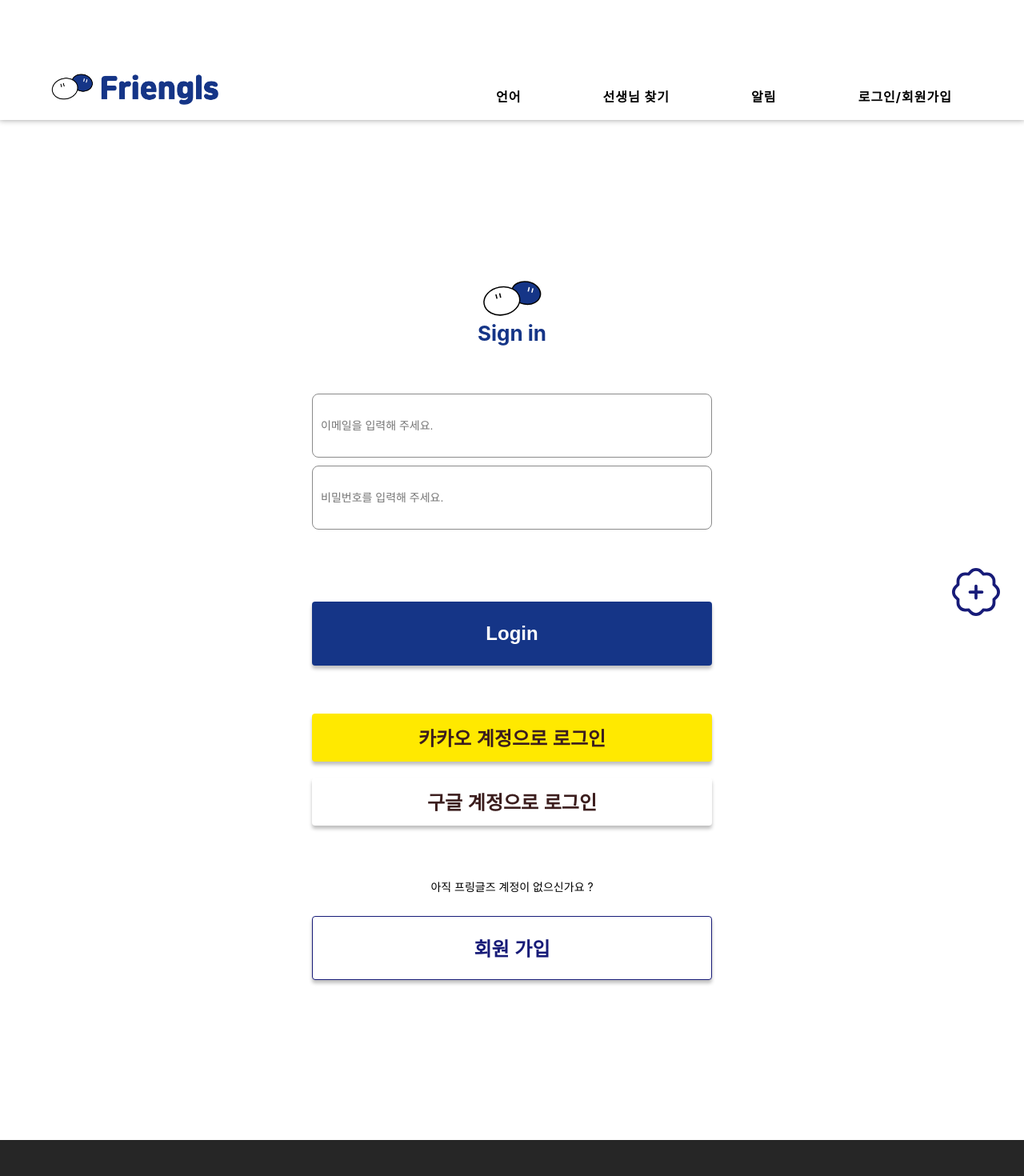
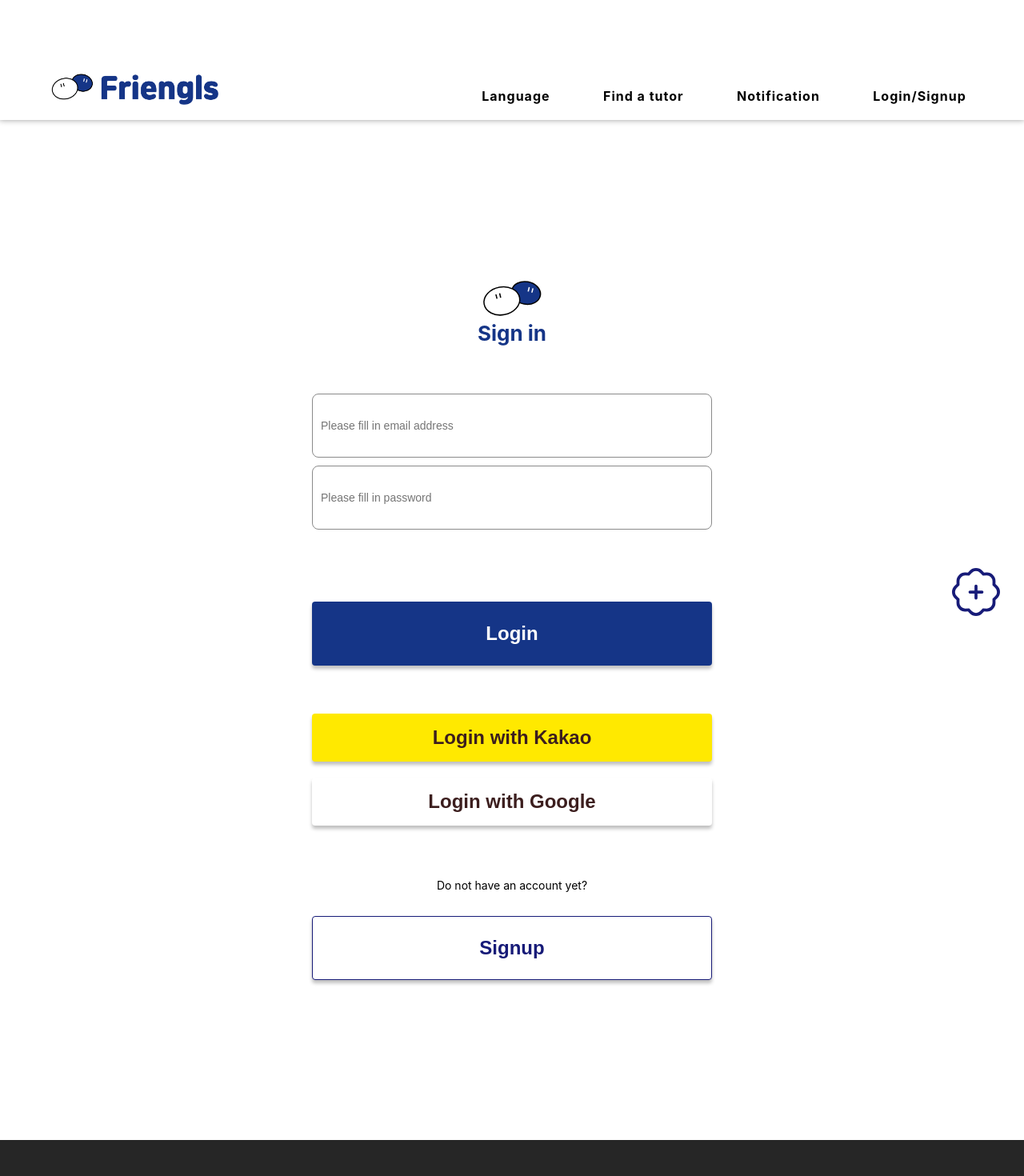
Before and after one commit to jiaegong/Friengls, a React (Create React App) app: page /login in a window 1280 px wide. Shown: the top 1470 px of the page at 80% size. Built offline with nearby package versions, Linux system fonts and the light colour scheme.

Commit message:
Add: 다국어 처리

```diff
--- a/src/components/Header.js
+++ b/src/components/Header.js
@@ -23,6 +23,7 @@ const Header = () => {
   const [langOpen, setLangOpen] = useState(false);
 
   // 다국어 처리
+  const { t } = useTranslation();
   const { i18n } = useTranslation();
   const changeLanguageEn = () => i18n.changeLanguage('en');
   const changeLanguageKo = () => i18n.changeLanguage('ko');
@@ -77,7 +78,7 @@ const Header = () => {
               setLangOpen(!langOpen);
             }}
           >
-            언어
+            {t('language')}
           </li>
           {langOpen && (
             <SelectLang>
@@ -98,7 +99,7 @@ const Header = () => {
               history.push('/search');
             }}
           >
-            선생님 찾기
+            {t('find a tutor')}
           </li>
           {token ? (
             <>
@@ -107,7 +108,7 @@ const Header = () => {
                   handleNotiModal();
                 }}
               >
-                알림
+                {t('notification')}
               </li>
               <li
                 onClick={() => {
@@ -116,26 +117,26 @@ const Header = () => {
                   );
                 }}
               >
-                마이페이지
+                {t('my page')}
               </li>
-              <li onClick={logout}>로그아웃</li>
+              <li onClick={logout}>{t('logout')}</li>
             </>
           ) : (
             <>
               <li
                 onClick={() => {
-                  alert('로그인후 사용가능합니다~!');
+                  alert('로그인 후 사용 가능합니다!');
                   history.push('/login');
                 }}
               >
-                알림
+                {t('notification')}
               </li>
               <li
                 onClick={() => {
                   history.push('/login');
                 }}
               >
-                로그인/회원가입
+                {t('login/signup')}
               </li>
             </>
           )}
@@ -161,7 +162,7 @@ const SelectLang = styled.div`
   box-shadow: 0px 2px 12px 0px #00000040;
   position: absolute;
   top: 55px;
-  left: 35px;
+  left: 45px;
   background-color: #f9f9f9;
   display: flex;
   flex-direction: column;
--- a/src/pages/Login.js
+++ b/src/pages/Login.js
@@ -6,9 +6,11 @@ import { actionCreators as userActions } from '../redux/modules/user';
 import { emailForm, pwdForm } from '../shared/common';
 import { Logo } from '../image/';
 import { InputBox, Inputs, Buttons } from '../elements';
+import { useTranslation } from 'react-i18next';
 // import MySwal from '../components/MySwal';
 
 const Login = (props) => {
+  const { t } = useTranslation();
   const dispatch = useDispatch();
   //userEmail 입력값 저장
   const [userEmail, setUserEmail] = useState('');
@@ -59,7 +61,7 @@ const Login = (props) => {
       {/* 이메일 인풋 */}
       <InputBox>
         <Inputs
-          placeholder="이메일을 입력해 주세요."
+          placeholder={t('please fill in email address')}
           type="text"
           name="userEmail"
           value={userEmail}
@@ -71,7 +73,7 @@ const Login = (props) => {
         {/* input 사이즈 기본적으로 width : 340px, height: 54px 맞춰주세요~*/}
         {/* input font-size: 14px, 로그인 버튼이나 일반적인 font는 16px로 맞춰주세요~ */}
         <Inputs
-          placeholder="비밀번호를 입력해 주세요."
+          placeholder={t('please fill in password')}
           type="text"
           name="pwd"
           value={pwd}
@@ -86,14 +88,14 @@ const Login = (props) => {
         }}
         _onClick={login}
       >
-        Login
+        {t('login')}
       </Buttons>
       {/* 소셜로그인 버튼*/}
       <Buttons
         _onClick={kakaoLogin}
         styles={{ height: '60px', background: '#ffe900', color: '#3c1e1e' }}
       >
-        카카오 계정으로 로그인
+        {t('login with kakao')}
       </Buttons>
       <Buttons
         _onClick={googleLogin}
@@ -104,10 +106,10 @@ const Login = (props) => {
           color: '#3c1e1e',
         }}
       >
-        구글 계정으로 로그인
+        {t('login with google')}
       </Buttons>
       {/* 회원가입 버튼 */}
-      <LoginText>아직 프링글즈 계정이 없으신가요 ?</LoginText>
+      <LoginText>{t('do not have an account yet?')}</LoginText>
       <Buttons
         _onClick={() => history.push('/signup')}
         styles={{
@@ -116,7 +118,7 @@ const Login = (props) => {
           color: '#171b78',
         }}
       >
-        회원 가입
+        {t('signup')}
       </Buttons>
     </Container>
   );
--- a/src/pages/Mypage.js
+++ b/src/pages/Mypage.js
@@ -5,8 +5,10 @@ import { actionCreators as userActions } from '../redux/modules/user';
 import { actionCreators as bookingAction } from '../redux/modules/booking';
 import DetailUser from '../components/DetailUser';
 import BookingItem from '../components/BookingItem';
+import { useTranslation } from 'react-i18next';
 
 const Mypage = (props) => {
+  const { t } = useTranslation();
   const dispatch = useDispatch();
   // 마이페이지에서 불러올 유저 api
   const userApi = props.match.params;
@@ -43,7 +45,7 @@ const Mypage = (props) => {
         {/* 예약 캘린더 */}
         <div className="bookingWrap">
           <p className="bookingTitle">
-            예약 리스트 <span>/ 수업 일정</span>
+            {t('booking list')} <span>/ {t('tutoring schedule')}</span>
           </p>
           <ul className="bookingList">
             {bookingList?.map((item, idx) => {
--- a/src/pages/VideoChat.js
+++ b/src/pages/VideoChat.js
@@ -66,6 +66,8 @@ const VideoChat = (props) => {
             console.log(3, userId, stream, userVideo.current);
             if (userVideo.current) {
               const call = peer.call(userId, stream); // call 요청
+              if (call) {
+                console.log(call);
                 call.on('stream', (userVideoStream) => {
                   console.log(4);
                   userVideo.current.srcObject = userVideoStream; // 상대방이 answer로 보낸 stream 받아오기
@@ -74,6 +76,7 @@ const VideoChat = (props) => {
                   userVideo.current.remove(); // 상대방 나가면 비디오 remove
                 });
                 peers[userId] = call;
+              }
             }
           });
 
--- a/src/shared/language/translation.en.json
+++ b/src/shared/language/translation.en.json
@@ -8,6 +8,8 @@
     "please fill in email address" : "Please fill in email address",
     "please fill in password" : "Please fill in password",
     "login" : "Login",
+    "login with kakao" : "Login with Kakao",
+    "login with google" : "Login with Google",
     "signup" : "Signup",
     "do not have an account yet?" : "Do not have an account yet?",
     "wanna learn korean?": "Wanna learn Korean?",
@@ -19,12 +21,15 @@
     "check out tutor reviews": "Check out tutor reviews",
     "best reviews" : "Best reviews",
     "find the best tutor for you" : "Find the best tutor for you",
-    "tutors who are available now" : "지금 수강 가능한 튜터들이에요",
-    "open comment" : "Open comment",
+    "tutors who are available now" : "Tutors who are available now",
+    "tutor list" : "Tutor list",
     "book a lesson" : "Book a lesson",
     "tutoring schedule" : "Tutoring schedule",
-    "booking a lesson" : "Booking a lesson",
     "start learning and write a review!" : "Start learning and write a review!",
+    "edit my profile" : "Edit my profile",
+    "open comment" : "Open comment",
+    "close comment" : "Close comment",
+    "booking list" : "Booking list",
     "identification" : "Identification",
     "email" : "Email",
     "password" : "Password",
--- a/src/shared/language/translation.ja.json
+++ b/src/shared/language/translation.ja.json
@@ -8,6 +8,8 @@
     "please fill in email address" : "メールアドレスが必要です",
     "please fill in password" : "パスワードが必要です",
     "login" : "ログイン",
+    "login with kakao" : "Kakaoでログイン",
+    "login with google" : "Googleでログイン",
     "signup" : "登録",
     "do not have an account yet?" : "アカウントを持っていませんか。",
     "wanna learn korean?": "韓国語をまなびたいですか。",
@@ -20,11 +22,14 @@
     "best reviews" : "ベストレビュー",
     "find the best tutor for you" : "検索ワードで探してみてください",
     "tutors who are available now" : "今レッスンができるチューターです",
-    "open comment" : "自己紹介開く",
+    "tutor list" : "チューターリスト",
     "book a lesson" : "予約",
     "tutoring schedule" : "レッスンスのケジュール",
-    "booking a lesson" : "レッスン予約",
     "start learning and write a review!" : "レッスンを受けてレビューを書いてみてください！",
+    "edit my profile": "プロフィール修正",
+    "open comment" : "自己紹介開く",
+    "close comment" : "自己紹介閉じる",
+    "booking list" : "予約リスト",
     "identification" : "本人確認",
     "email" : "メールアドレス",
     "password" : "パスワード",
--- a/src/shared/language/translation.ko.json
+++ b/src/shared/language/translation.ko.json
@@ -8,6 +8,8 @@
     "please fill in email address" : "이메일을 입력해 주세요",
     "please fill in password" : "비밀번호를 입력해 주세요",
     "login" : "로그인",
+    "login with kakao" : "카카오 계정으로 로그인",
+    "login with google" : "구글 계정으로 로그인",
     "signup" : "회원가입",
     "do not have an account yet?" : "아직 프랭글즈 계정이 없으신가요?",
     "wanna learn korean?": "한국어를 배우고 싶으신가요?",
@@ -19,12 +21,15 @@
     "check out tutor reviews": "다른 튜티들의 리뷰를 들어 보세요",
     "best reviews" : "수강 추천 리뷰",
     "find the best tutor for you" : "튜터 이름이나 태그 검색하기",
-    "tutors who are available now" : "지금 수강 가능한 튜터예요",
-    "open comment" : "자기소개 열기",
+    "tutors who are available now" : "지금 수강 가능한 튜터들이에요",
+    "tutor list" : "튜터 리스트",
     "book a lesson" : "예약하기",
     "tutoring schedule" : "수업 일정",
-    "booking a lesson" : "수강 예약하기",
     "start learning and write a review!" : "수업을 수강하고 리뷰를 남겨 보세요!",
+    "edit my profile" : "내 프로필 수정",
+    "open comment" : "자기소개 열기",
+    "close comment" : "자기소개 닫기",
+    "booking list" : "예약 리스트",
     "identification" : "본인 확인",
     "email" : "이메일",
     "password" : "비밀번호",
```
Also changed, not shown: src/components/DetailUser.js (+5 -3 lines), src/pages/Detail.js (+8 -6 lines), src/pages/Main.js (+1 -6 lines), src/pages/Search.js (+5 -3 lines), src/shared/App.js (+25 -2 lines). Lines whose indentation alone changed are shown as unchanged.
